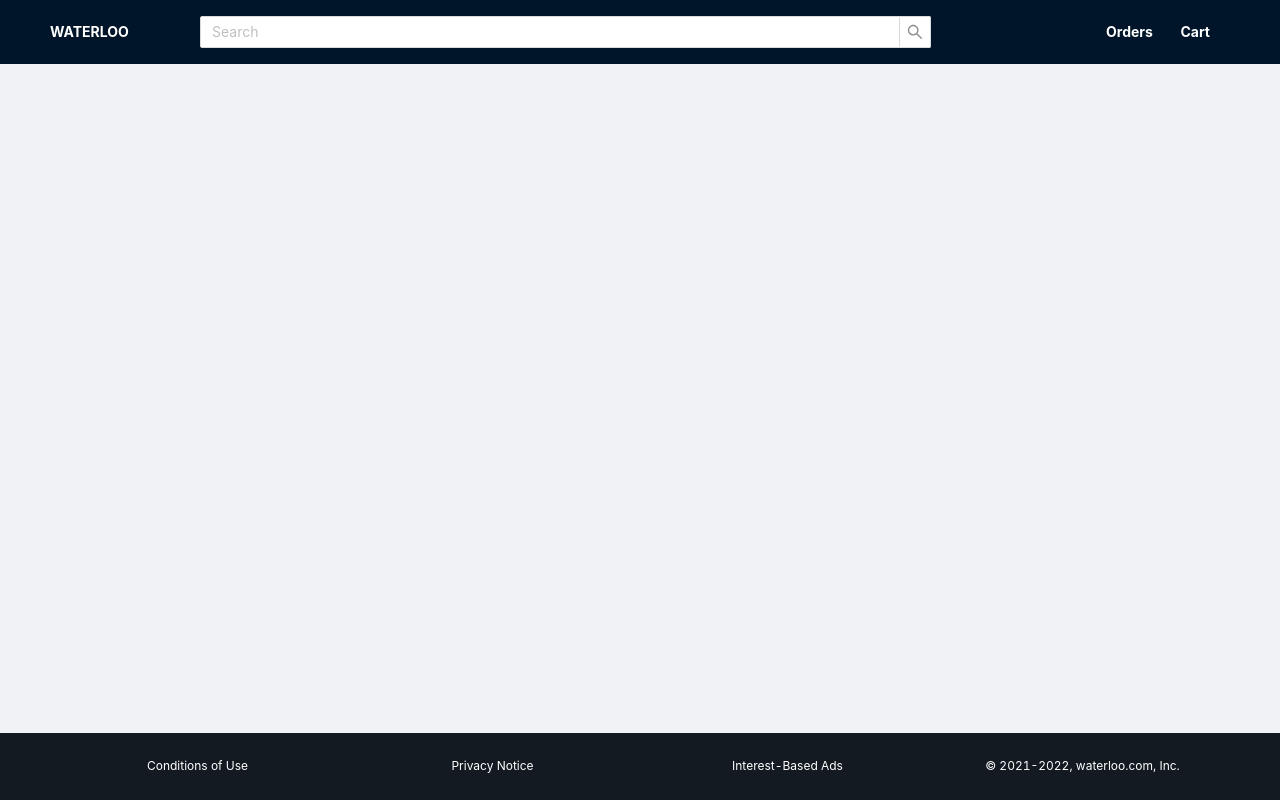
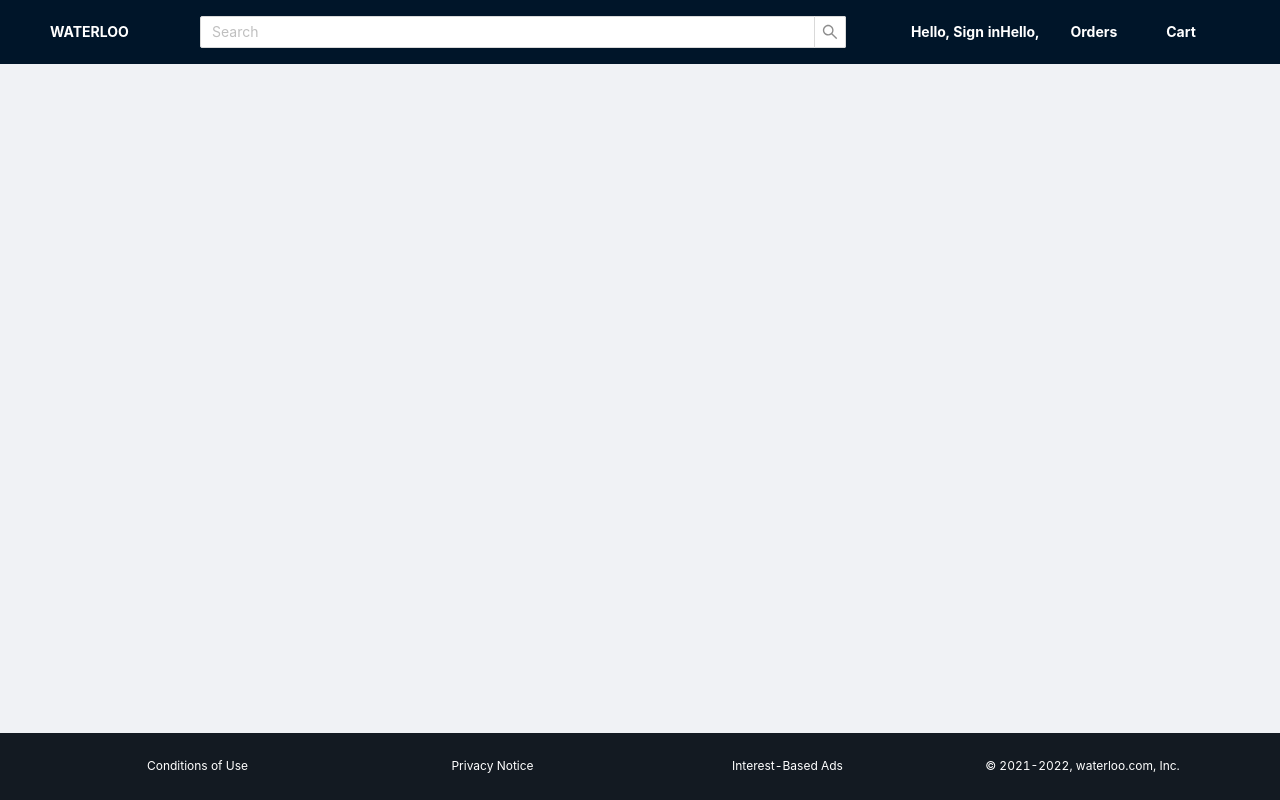
Before and after one commit to RichardNeverGiveup/ECE651, a React (Create React App) app in the folder frontEnd/: page / in a window 1280 px wide. Built offline with nearby package versions, Linux system fonts and the light colour scheme.

Commit message:
bug fixed

```diff
--- a/frontEnd/src/components/layout/Header.js
+++ b/frontEnd/src/components/layout/Header.js
@@ -3,7 +3,6 @@ import { Row, Col, Input, Menu, Dropdown, Button } from 'antd';
 import { Link } from 'react-router-dom';
 // import { useLocation, useNavigate, useParams } from 'react-router-dom';
 import Cookies from 'js-cookie';
-import { createGenerateClassName } from '@material-ui/core';
 
 const { Search } = Input;
 
@@ -23,29 +22,16 @@ const menu = (
     </Menu>
 )
 
-let username = Cookies.get("user");
+export default function Header({navigation, route})  {
 
-export default function Header()  {
-
-    // const [name, setName] = useState("");
-    // setName(Cookies.get("user"));
-    // useEffect(() => {
-    //     username = Cookies.get("user");
-    //     console.log('username', Cookies.get("user"))
-    // });
-
-
-    // let [data, setData] = useState({name: ""});
-
-    // useEffect(() => {
-    //     // username = Cookies.get("user");
-    //     setData(Cookies.get("user"));
-    //     console.log('username', Cookies.get("user"))
-    // });
-
-    // const [login, setLogin] = useState(false);
-
-    // setLogin(username);
+    const [ name, setName ] = useState()
+    useEffect(() => {
+        console.log("route", route);
+        console.log('username', Cookies.get("user"))
+        if(Cookies.get("user")) {
+            setName(Cookies.get("user"))
+        }
+    });
 
     const onSearch = (value) => {
         console.log(value);
@@ -61,20 +47,15 @@ export default function Header()  {
             <Col flex={2}>
                 <Row justify="end">
                     <Col span={10}>
-                        <span>{username}</span>
-                        {/* {
-                            login ?  <Dropdown overlay={menu} placement="bottomLeft" arrow> <span>Hello, Sign in</span> </Dropdown> :
-                            <span>Hello,</span> && username
-                        } */}
-                        {/* {
+                        {
                             !name &&
-                            <Dropdown overlay={menu} placement="bottomLeft" arrow>
-                                <span>Hello, Sign in</span>
-                            </Dropdown>
+                        <Dropdown overlay={menu} placement="bottomLeft" arrow>
+                            <span>Hello, Sign in</span>
+                        </Dropdown>
                         }
                         {
-                            <span>Hello,</span> && name
-                        } */}
+                            <span>Hello, {name}</span>
+                        }
                     </Col>
                     <Col span={6}>Orders</Col>
                     <Col span={4}>Cart</Col>
--- a/frontEnd/src/pages/Login/Register.js
+++ b/frontEnd/src/pages/Login/Register.js
@@ -1,4 +1,4 @@
-import React, { useState } from 'react';
+import React from 'react';
 import "./index.css"
 
 
@@ -17,7 +17,6 @@ export default function Login({Login}) {
   const { state } = useLocation();
   let navigate = useNavigate();
 
-  // let [alertStatus, setAlertStatus] = useState(true);
   const onFinish = (values) => {
 
     const {username, password} = values;
@@ -27,8 +26,8 @@ export default function Login({Login}) {
       apiLoginUser({username, password}).then((res) => {
         if(res.data.flag === true) {
           message.success('Success login!');
-          // navigate("/", {state: {username: username}});
           Cookies.set("user", username);
+          navigate("/", {state: {username: username}});
         } else {
           message.error('Failed login!');
         }
@@ -38,8 +37,6 @@ export default function Login({Login}) {
     } else if (state.status === 0) {
       const isValidUser = checkValidUser(username, password);
       console.log('isValidUser', isValidUser)
-
-      // setAlertStatus(isValidUser);
 
       if(isValidUser) {
         apiAddUser({username, password}).then((res) => {
```
